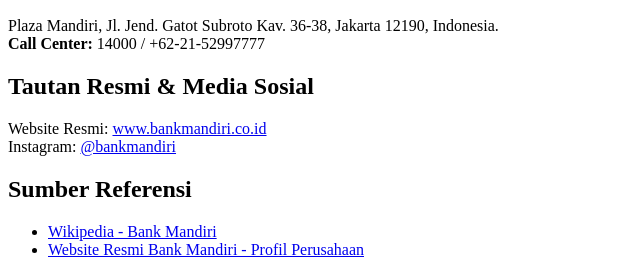
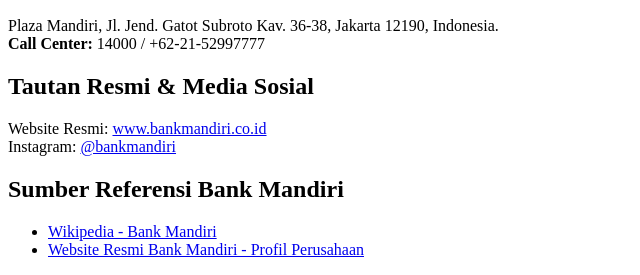
Before and after one commit to Calvin12sk/sts-pwd-git, a plain HTML site: page index.html in a window 1280 px wide. Shown: the part 853-1128 px from the top of the page, without its empty margins (0-640 px from the left). Drawn offline with Linux system fonts and the light colour scheme.

Commit message:
feat: implement landing page

```diff
--- a/index.html
+++ b/index.html
@@ -69,7 +69,7 @@
 
     <!-- Footer: Menampung Sumber Referensi (Diletakkan Paling Bawah) -->
     <footer>
-        <h2>Sumber Referensi</h2>
+        <h2>Sumber Referensi Bank Mandiri</h2>
         <ul>
             <li><a href="https://id.wikipedia.org/wiki/Bank_Mandiri" target="_blank">Wikipedia - Bank Mandiri</a></li>
             <li><a href="https://www.bankmandiri.co.id/profile" target="_blank">Website Resmi Bank Mandiri - Profil Perusahaan</a></li>
```
